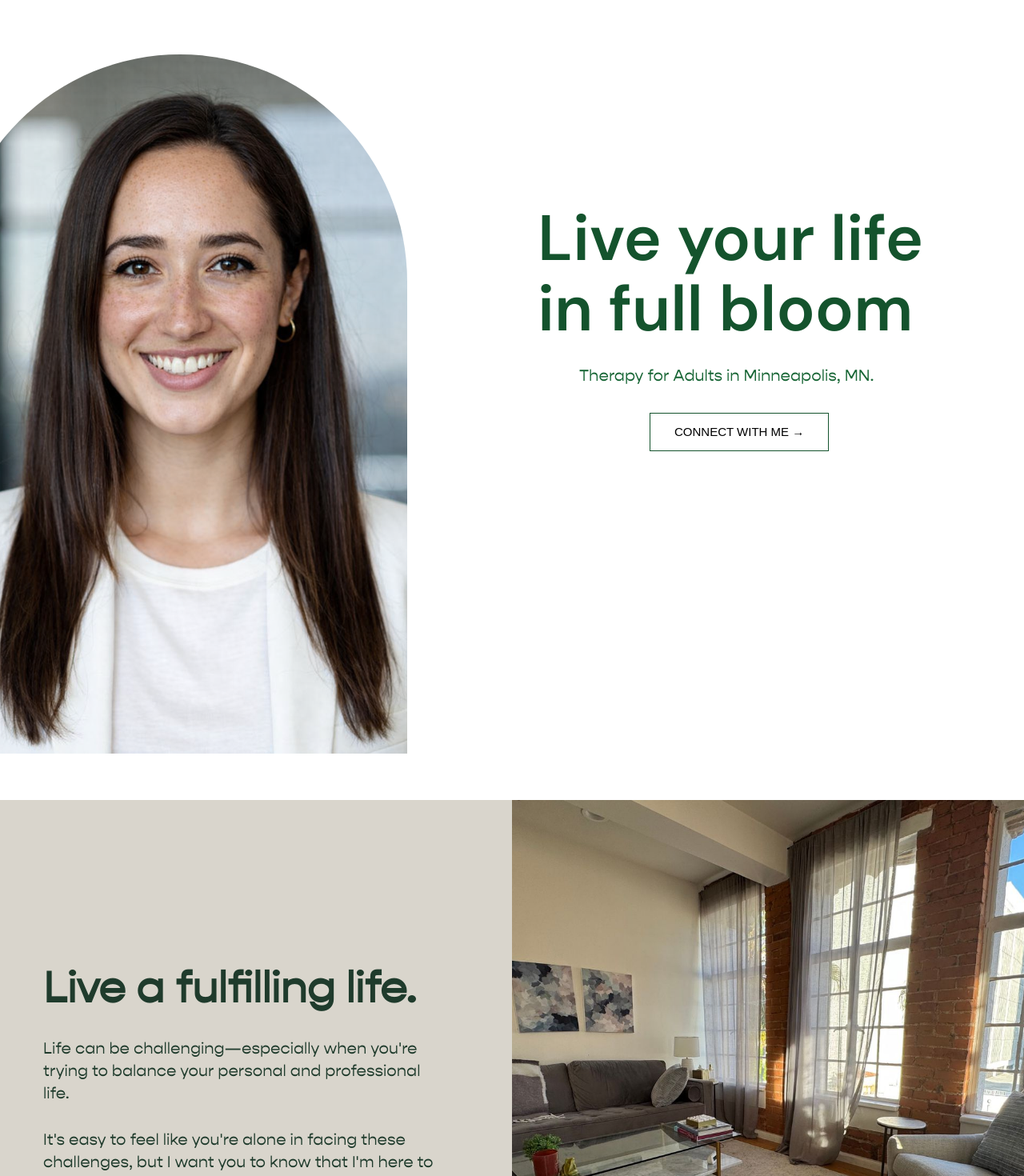
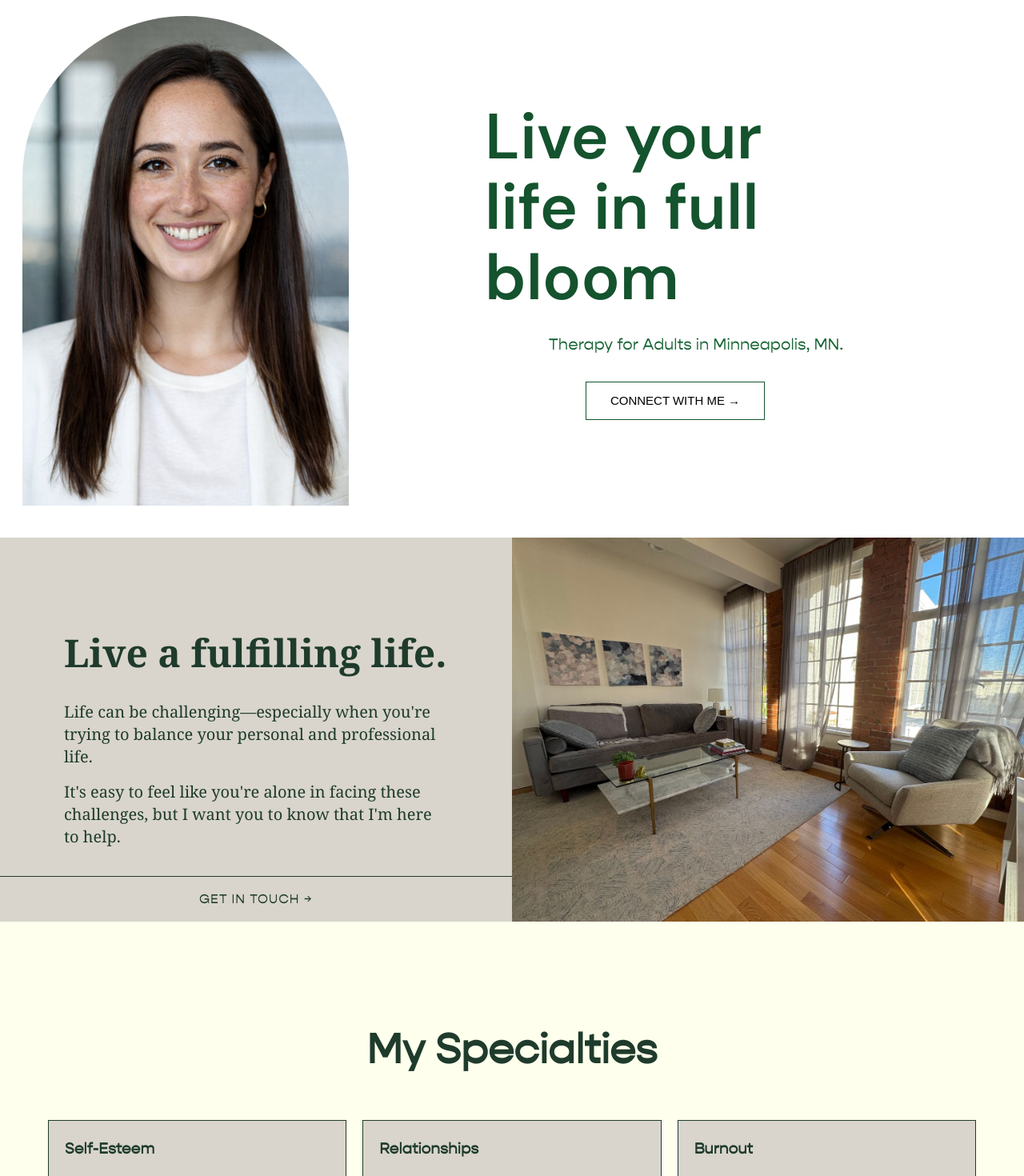
Before and after one commit to Anushaburnwal/lilac-clone, a Next.js app: page / in a window 1280 px wide. Shown: the part 60-1530 px from the top of the page at 80% size. Built offline with nearby package versions, Linux system fonts and the light colour scheme; a web font is replaced by a local one.

Commit message:
Fixed all the button positions using Tailwind. But, some CSS files are still there

```diff
--- a/components/Hero.module.css
+++ b/components/Hero.module.css
@@ -1,19 +1,6 @@
 @font-face {
   font-family: "LilacFont";
   src: url("/fonts/MyFont.otf") format("opentype");
-}
-
-.heroSection {
-  display: grid;
-  grid-template-columns: 1fr;
-  align-items: center; /* vertical centering */
-  height: 100vh;
-  gap: 64px;
-  max-width: 1280px;
-  min-height: 100vh;
-  margin: 0 auto;
-  padding: 80px 40px;
-  min-height: 100vh; /* ⭐ forces vertical middle */
 }
 
 .heroTextWrapper {
@@ -34,21 +21,7 @@
   }
 }
 
-.heroImageWrapper {
-  width: 100%;
-  max-width: 800px;
-  height: 920px;
-  overflow: hidden;
-  border-top-left-radius: 320px;
-  border-top-right-radius: 320px;
-  border-bottom-left-radius: 8px;
-  border-bottom-right-radius: 8px;
-  margin-top: -32px;
-  margin-left: -99px;
-}
-
 .heroImageWrapper img {
-  width: 100%;
   height: 95%;
   object-fit: cover;
   transition: transform 0.7s ease;
@@ -79,7 +52,6 @@
   border: 1px solid #14532d;
   font-size: 15px;
   padding: 12px 24px;
-  margin-left: 140px;
   background: transparent;
   color: #000;
   display: inline-flex;
--- a/components/Hero.tsx
+++ b/components/Hero.tsx
@@ -8,18 +8,20 @@ const dmSans = DM_Sans({
 
 export default function Hero() {
   return (
-    <section className={styles.heroSection}>
+    <section className={`h-fit flex justify- mx-7`}>
 
       {/* Image */}
-      <div className={styles.heroImageWrapper}>
+      <div className={`w-1/3  rounded-t-full overflow-hidden`}>
         <img src="/hero.jpg" alt="Hero" />
       </div>
 
-      {/* Text */}
-      <div className={styles.heroTextWrapper}>
+      {/* Text  */}
+      <div className={`w-2/3 flex flex-col items-center justify-center`} >
+
+        <div className="w-7/12 flex flex-col items-center">
 
           <h1 className={`${styles.heroTitle} ${dmSans.className}`}>
-          Live your life <br /> in full bloom
+            Live your life in full bloom
           </h1>
 
           <p className={styles.heroText}>
@@ -29,6 +31,7 @@ export default function Hero() {
           <button className={styles.heroButton}>
             CONNECT WITH ME →
           </button>
+        </div>
 
       </div>
 
--- a/components/IntroSection.module.css
+++ b/components/IntroSection.module.css
@@ -46,9 +46,7 @@
   font-family: "LilacFont", sans-serif;
   padding: 14px 26px;
   font-size: 13px;
-  margin-left: auto;
   letter-spacing: 1px;
-  align-self: center;
   color: #1f3b2c;
   cursor: pointer;
   transition: all 0.60s ease;
--- a/components/IntroSection.tsx
+++ b/components/IntroSection.tsx
@@ -5,7 +5,7 @@ export default function IntroSection() {
     <section className={styles.section}>
 
       {/* LEFT TEXT */}
-      <div className={styles.text}>
+      <div className={`${styles.text}`}>
         <h2>Hi, I’m Lilac.</h2>
 
         <p>
@@ -15,9 +15,12 @@ export default function IntroSection() {
           throws your way.
         </p>
 
-        <button className={styles.cta}>
-          LET’S CHAT →
-        </button>
+        <div className="w-full flex justify-center">
+          <button className={styles.cta}>
+            LET’S CHAT →
+          </button>
+        </div>
+
       </div>
 
       {/* RIGHT IMAGES */}
--- a/components/LifeSection.module.css
+++ b/components/LifeSection.module.css
@@ -3,38 +3,7 @@
   src: url("/fonts/MyFont.otf") format("opentype");
 }
 
-.section {
-  display: grid;
-  grid-template-columns: 1fr 1fr;
-  min-height: 94vh;
-  background: #d9d5cc; /* soft beige */
-  align-items: center;
-  margin-top: 180px;
-}
-
 /* LEFT SIDE TEXT */
-
-.textWrapper {
-  padding: 80px 90px;
-  display: flex;
-  margin-bottom: 190px;
-  font-family: "LilacFont", sans-serif;
-  flex-direction: column;
-  justify-content: space-between;
-  justify-content: center;
-  height: 100%;
-}
-
-.title {
-  font-size: 54px;
-  font-weight: 600;
-  color: #1f3b2c;
-  font-family: "LilacFont", sans-serif;
-  margin-bottom: 30px;
-  line-height: 1.2;
-  margin-left: -36px;
-  margin-bottom: 20px;
-}
 
 .textWrapper p {
   font-size: 20px;
@@ -46,30 +15,17 @@
   line-height: 1.4;
 }
 
-/* BOTTOM BAR */
-
-.bottomBar {
-  margin-bottom: -320px;
-  margin-top: 80px;
-  border-top: 1px solid #1f3b2c;
-  padding-top: 28px;
-  margin-left: -36px;
-  width: 100%;
-}
-
 /* BUTTON */
 
 .button {
   width: 100%;
   background: transparent;
-  border: none;
   border-top: 1px solid #1f3b2c;
   font-family: "LilacFont", sans-serif;
   font-size: 16px;
   letter-spacing: 1px;
 
   color: #1f3b2c;
-  text-align: left;
 
   padding: 16px 0;
   cursor: pointer;
--- a/components/LifeSection.tsx
+++ b/components/LifeSection.tsx
@@ -2,26 +2,31 @@ import styles from "./LifeSection.module.css";
 
 export default function LifeSection() {
   return (
-    <section className={styles.section}>
+    <section className="mt-10 bg-[#d9d5cc] flex">
       {/* LEFT TEXT */}
-      <div className={styles.textWrapper}>
-        <h2 className={styles.title}>Live a fulfilling life.</h2>
-          <p>
+      <div className="font-serif flex flex-col w-1/2">
+
+        <div className="px-20 pt-30">
+          <h2 className="text-5xl font-semibold text-[#1f3b2c] mb-9">Live a fulfilling life.</h2>
+
+          <p className="text-[#1f3b2c] text-xl mb-4">
             Life can be challenging—especially when you're trying to balance
             your personal and professional life.
           </p>
-
-          <p>
+          <p className="text-[#1f3b2c] text-xl">
             It's easy to feel like you're alone in facing these challenges, but
             I want you to know that I'm here to help.
           </p>
-        <div className={styles.bottomBar}>
+        </div>
+
+        <div className="mt-auto w-full">
           <button className={styles.button}>GET IN TOUCH →</button>
         </div>
+
       </div>
 
       {/* RIGHT IMAGE */}
-      <div className={styles.imageWrapper}>
+      <div className="w-1/2">
         <img src="/about.jpg" alt="Lifestyle" />
       </div>
     </section>
--- a/components/SupportSection.module.css
+++ b/components/SupportSection.module.css
@@ -26,7 +26,6 @@
 
 .content {
   background: #d7d6df; /* soft lavender */
-  padding: 80px 90px;
 
   display: flex;
   flex-direction: column;
@@ -83,7 +82,6 @@
 
   font-size: 16px;
   letter-spacing: 1px;
-  text-align: left;
 
   padding: 22px 0;
   cursor: pointer;
--- a/components/SupportSection.tsx
+++ b/components/SupportSection.tsx
@@ -11,6 +11,8 @@ export default function SupportSection() {
 
       {/* RIGHT CONTENT */}
       <div className={styles.content}>
+        <div className="px-14">
+
           <h2>You don't have to do this all alone.</h2>
 
           <p className={styles.subtitle}>
@@ -30,7 +32,9 @@ export default function SupportSection() {
             challenges life throws your way.
           </p>
 
-        <button className={styles.cta}>
+        </div>
+
+        <button className={`${styles.cta} mt-auto`}>
           WORK WITH ME →
         </button>
       </div>
```
Lines whose indentation alone changed are shown as unchanged.
